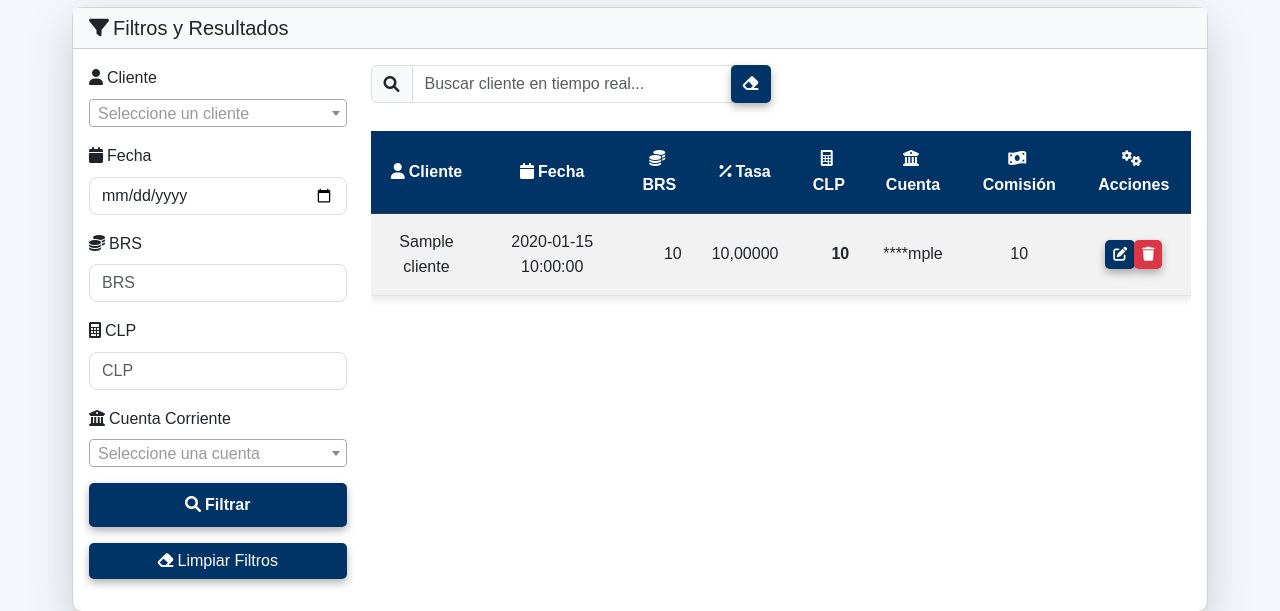
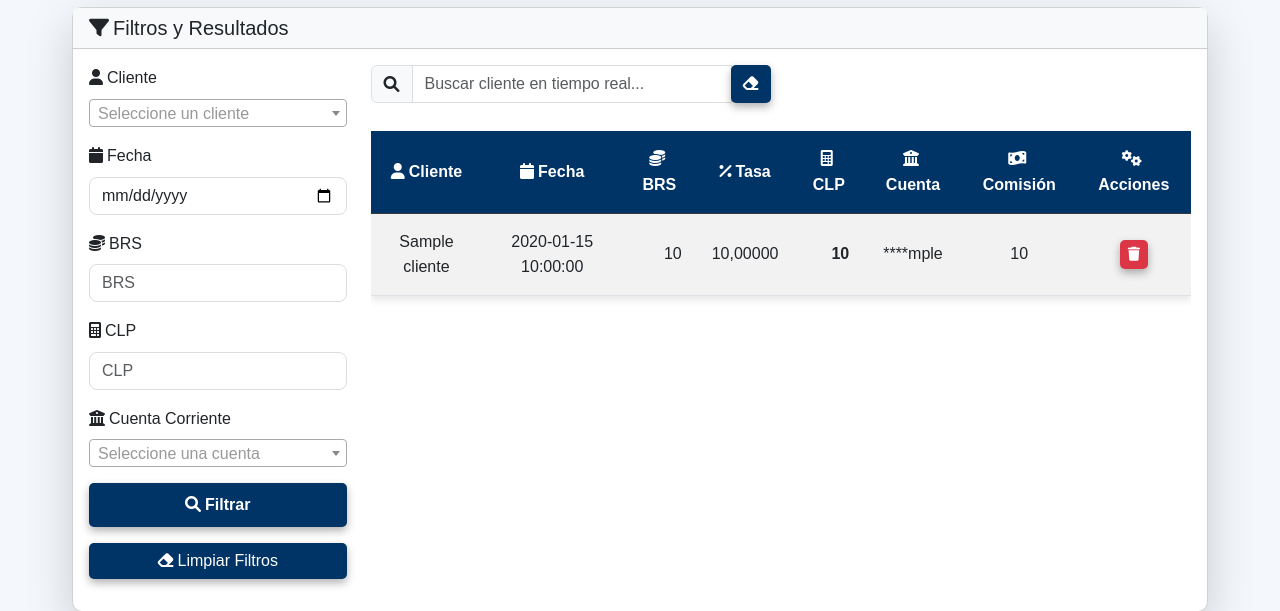
Before and after one commit to sergius2002/webfinal, a Flask app: template mi_app/mi_app/templates/pedidos/index.html in a window 1280 px wide. Shown: the part 279-890 px from the top of the page. Run offline with Flask 3, Linux system fonts and the light colour scheme; the template is opened without the code that fills it: most values are stand-ins (such as "Sample title", 1, 10 or a date in 2020); parts of the project's set-up code (start-up, migrations or seed data) failed here and were passed over; some libraries are stand-ins or nearby versions.

Commit message:
Eliminado botón Editar de la tabla de pedidos. Solo queda eliminar.

```diff
--- a/mi_app/mi_app/templates/pedidos/index.html
+++ b/mi_app/mi_app/templates/pedidos/index.html
@@ -193,9 +193,6 @@
                   <td class="text-center">{{ p.comision | default(0) | format_int }}</td>
                   <td class="align-middle">
                     <div class="btn-group" role="group">
-                      <a href="{{ url_for('pedidos.editar', pedido_id=p.id) }}" class="btn btn-primary btn-sm" title="Editar">
-                        <i class="fas fa-edit"></i>
-                      </a>
                       <button type="button" class="btn btn-sm btn-danger" title="Eliminar"
                               onclick="confirmarEliminacion({{ p.id }}, '{{ p.cliente }}')">
                         <i class="fas fa-trash"></i>
```
